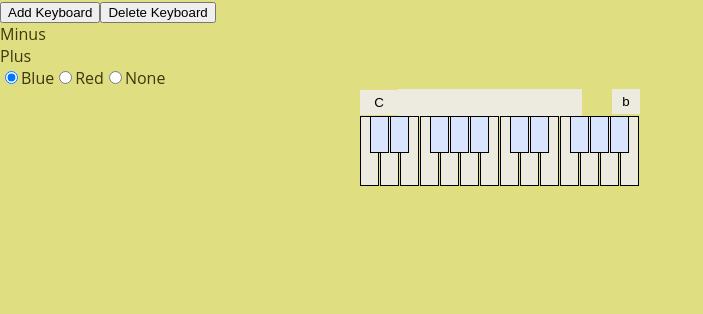
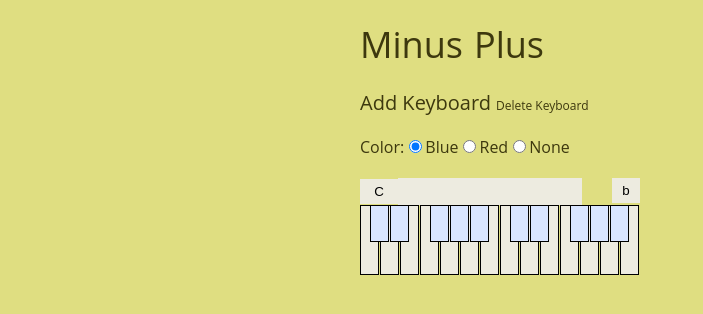
Before and after one commit to superyusuke/react-keybord-note, a React (Create React App) app: page / in a window 1280 px wide. Shown: the top 314 px of the page, without its empty margins (0-703 px from the left). Built offline with nearby package versions, Linux system fonts and the light colour scheme.

Commit message:
UI-container のスタイリング

```diff
--- a/src/App.js
+++ b/src/App.js
@@ -9,9 +9,11 @@ import './assets/screen.css'
 
 export const App = () => {
   return [
-    <AddDeleteKeyboardButton key='add-key'/>,
-    <TransposeButton key='transpose'/>,
-    <ColorModeSwitcher key='color-switch'/>,
-    <VisualizeKeyboards key='vis-key'/>,
+    <div className='ui-container'>
+      <TransposeButton key='transpose'/>
+      <AddDeleteKeyboardButton key='add-key'/>
+      <ColorModeSwitcher key='color-switch'/>
+    </div>,
+    <VisualizeKeyboards key='vis-key'/>
   ]
 }
--- a/src/assets/screen.css
+++ b/src/assets/screen.css
@@ -136,3 +136,45 @@ body {
   @media (max-width: 600px) {
     .keyboard-area {
       width: 280px; } }
+
+.ui-container {
+  width: 560px;
+  padding: 20px;
+  margin: auto; }
+  @media (max-width: 600px) {
+    .ui-container {
+      width: 280px;
+      margin: 20px auto;
+      padding: 0; } }
+
+.transpose__plus {
+  font-size: 36px;
+  cursor: pointer;
+  display: inline-block;
+  margin-left: 11px; }
+  .transpose__plus:hover {
+    background-color: indianred; }
+
+.transpose__minus {
+  font-size: 36px;
+  cursor: pointer;
+  display: inline-block; }
+  .transpose__minus:hover {
+    background-color: cornflowerblue; }
+
+.add-delete-keyboard {
+  margin: 20px 0; }
+  .add-delete-keyboard__add {
+    cursor: pointer;
+    font-size: 20px;
+    display: inline-block; }
+    .add-delete-keyboard__add:hover {
+      background-color: greenyellow; }
+  .add-delete-keyboard__delete {
+    cursor: pointer;
+    font-size: 12px;
+    text-align: right;
+    display: inline-block;
+    margin-left: 5px; }
+    .add-delete-keyboard__delete:hover {
+      background-color: yellow; }
--- a/src/components/AddDeleteKeyboardButton.js
+++ b/src/components/AddDeleteKeyboardButton.js
@@ -1,10 +1,12 @@
 import React from 'react'
 import { connect } from 'react-redux'
 
-const AddDeleteKeyboardButton = ({addKeyboard, deleteKeyboard}) => [
-  <button onClick={addKeyboard} key='add'>Add Keyboard</button>,
-  <button onClick={deleteKeyboard} key='delete'>Delete Keyboard</button>
-]
+const AddDeleteKeyboardButton = ({addKeyboard, deleteKeyboard}) => (
+  <div className='add-delete-keyboard'>
+    <div className='add-delete-keyboard__add' onClick={addKeyboard} key='add'>Add Keyboard</div>
+    <div className='add-delete-keyboard__delete' onClick={deleteKeyboard} key='delete'>Delete Keyboard</div>
+  </div>
+)
 
 const mapDispatchToProps = dispatch => {
   return {
--- a/src/components/ColorModeSwitcher.js
+++ b/src/components/ColorModeSwitcher.js
@@ -6,6 +6,7 @@ import { colorType } from '../constant/colorType'
 const ColorModeSwitcher = ({colorSwitch, onChange}) => {
   return (
     <div>
+      Color:
       <label>
         <input
           type="radio"
--- a/src/components/TransposeButton.js
+++ b/src/components/TransposeButton.js
@@ -3,9 +3,9 @@ import { connect } from 'react-redux'
 
 export const TransposeButton = ({onTransposeClick}) => {
   return (
-    <div>
-      <div onClick={() => onTransposeClick('MINUS')}>Minus</div>
-      <div onClick={() => onTransposeClick('PLUS')}>Plus</div>
+    <div className='transpose'>
+      <div className='transpose__minus' onClick={() => onTransposeClick('MINUS')}>Minus</div>
+      <div className='transpose__plus' onClick={() => onTransposeClick('PLUS')}>Plus</div>
     </div>
   )
 }
--- /dev/null
+++ b/src/sass/_addDeleteKeyboardButton.sass
@@ -0,0 +1,19 @@
+.add-delete-keyboard
+  margin: 20px 0
+  &__add
+    cursor: pointer
+    font-size: 20px
+    display: inline-block
+
+    &:hover
+      background-color: greenyellow
+
+  &__delete
+    cursor: pointer
+    font-size: 12px
+    text-align: right
+    display: inline-block
+    margin-left: 5px
+
+    &:hover
+      background-color: yellow
--- /dev/null
+++ b/src/sass/_transpose.sass
@@ -0,0 +1,17 @@
+.transpose
+  &__plus
+    font-size: 36px
+    cursor: pointer
+    display: inline-block
+    margin-left: 11px
+
+    &:hover
+      background-color: indianred
+
+  &__minus
+    font-size: 36px
+    cursor: pointer
+    display: inline-block
+
+    &:hover
+      background-color: cornflowerblue
--- /dev/null
+++ b/src/sass/_uiContainer.sass
@@ -0,0 +1,9 @@
+.ui-container
+  width: 560px
+  padding: 20px
+  margin: auto
+
+  @media (max-width: 600px)
+    width: 280px
+    margin: 20px auto
+    padding: 0
--- a/src/sass/screen.sass
+++ b/src/sass/screen.sass
@@ -5,3 +5,6 @@
 @import "romanNumeralInput"
 @import "enharmonicSelector"
 @import "keyboardArea"
+@import "uiContainer"
+@import "transpose"
+@import "addDeleteKeyboardButton"
```
